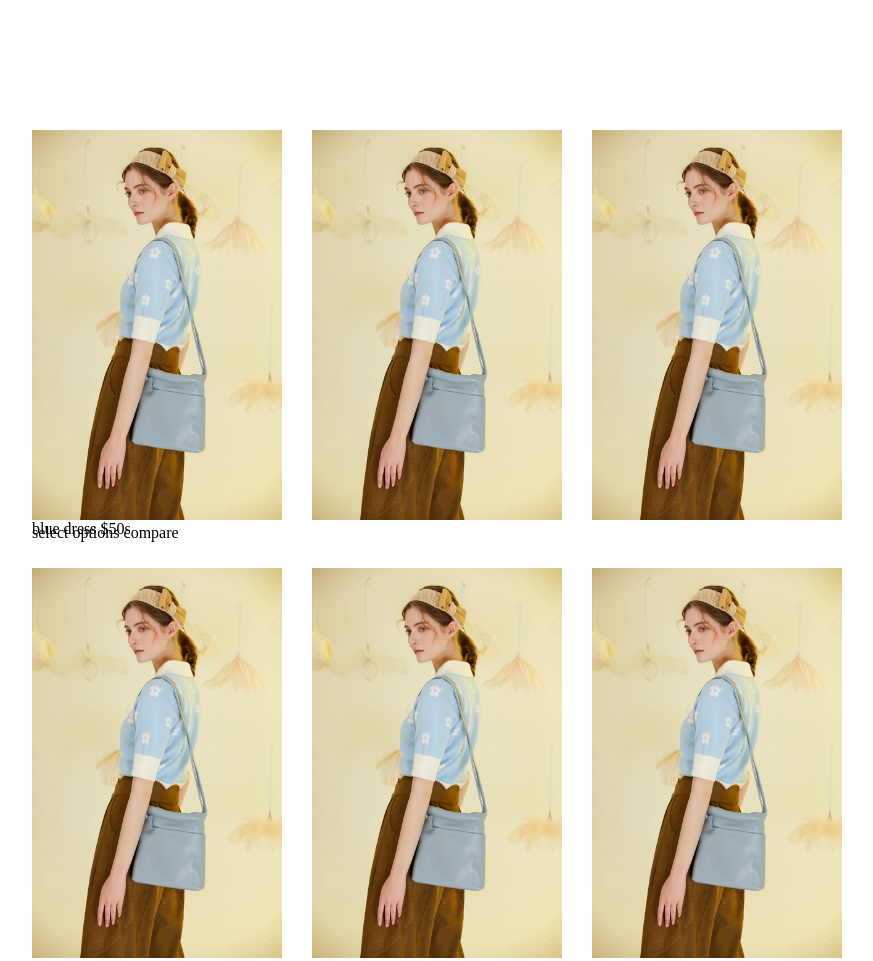
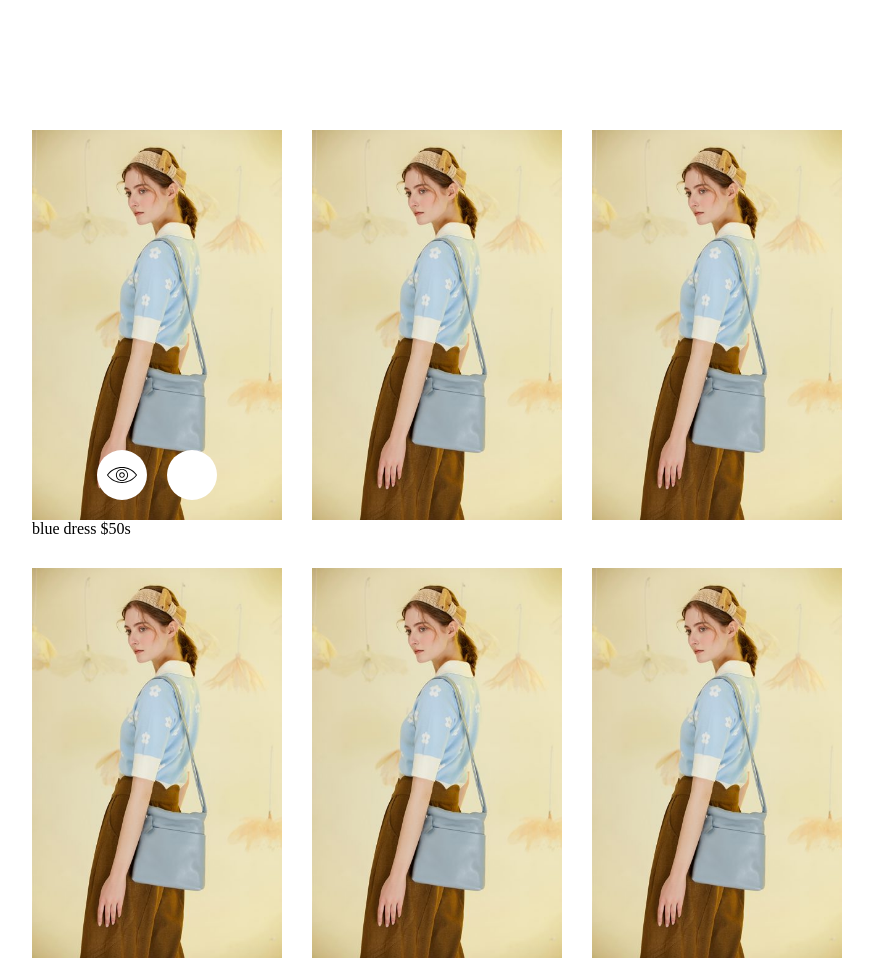
Before and after one commit to JonGrabbe/miss-patina-clone, a plain HTML site: page index.html in a window 1280 px wide. Shown: the part 1040-2001 px from the top of the page, without its empty margins (203-1076 px from the left). Drawn offline with Linux system fonts and the light colour scheme.

Commit message:
added grid item buttons

```diff
--- a/product-grid.css
+++ b/product-grid.css
@@ -7,6 +7,7 @@
     padding: 50px;
 }
 .grid-item {
+    position: relative;
     width: 250px;
     /* border: 1px solid grey; */
     height: 390px;
@@ -30,3 +31,30 @@
 }
 
 /* grid item links */
+.grid-item-buttons-container {
+    position: absolute;
+    bottom: 20px;
+    left: 0;
+    z-index: 20;
+    display: flex;
+    justify-content: center;
+    align-items: center;
+    width: 100%;
+}
+.grid-item-buttons-container a {
+    display: inline-block;
+    border-radius: 100%;
+    width: 50px;
+    height: 50px;
+    background-color: white;
+}
+.grid-item-buttons-container .tool-tip {
+    visibility: hidden;
+}
+.grid-item-buttons-container .select-link {
+    margin-right: 20px;
+    background-image: url('images/eye.svg');
+    background-size: 30px;
+    background-position: center;
+    background-repeat: no-repeat;
+}
```
